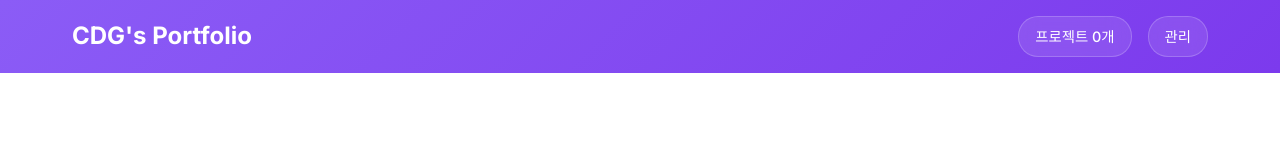
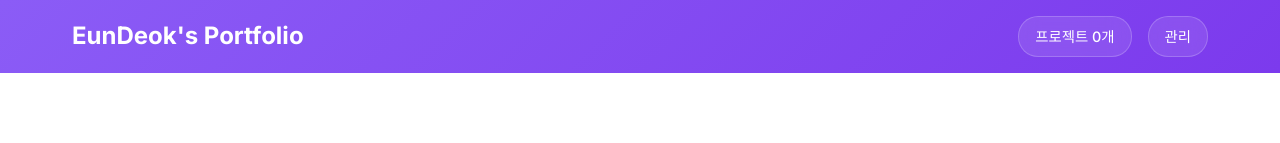
Before and after one commit to AI-Deokslife/PortFolio, a Next.js app: page / in a window 1280 px wide. Shown: the top 143 px of the page. Built offline with nearby package versions, Linux system fonts and the light colour scheme; no server answers.

Commit message:
Update personal information

```diff
--- a/src/app/components/Header.tsx
+++ b/src/app/components/Header.tsx
@@ -81,7 +81,7 @@ export default function Header({ appCount = 0, onSettingsClick }: HeaderProps) {
     <HeaderContainer>
       <HeaderContent>
         <Brand>
-          <Title>CDG&apos;s Portfolio</Title>
+          <Title>EunDeok&apos;s Portfolio</Title>
         </Brand>
         <Stats>
           <StatItem>
```
